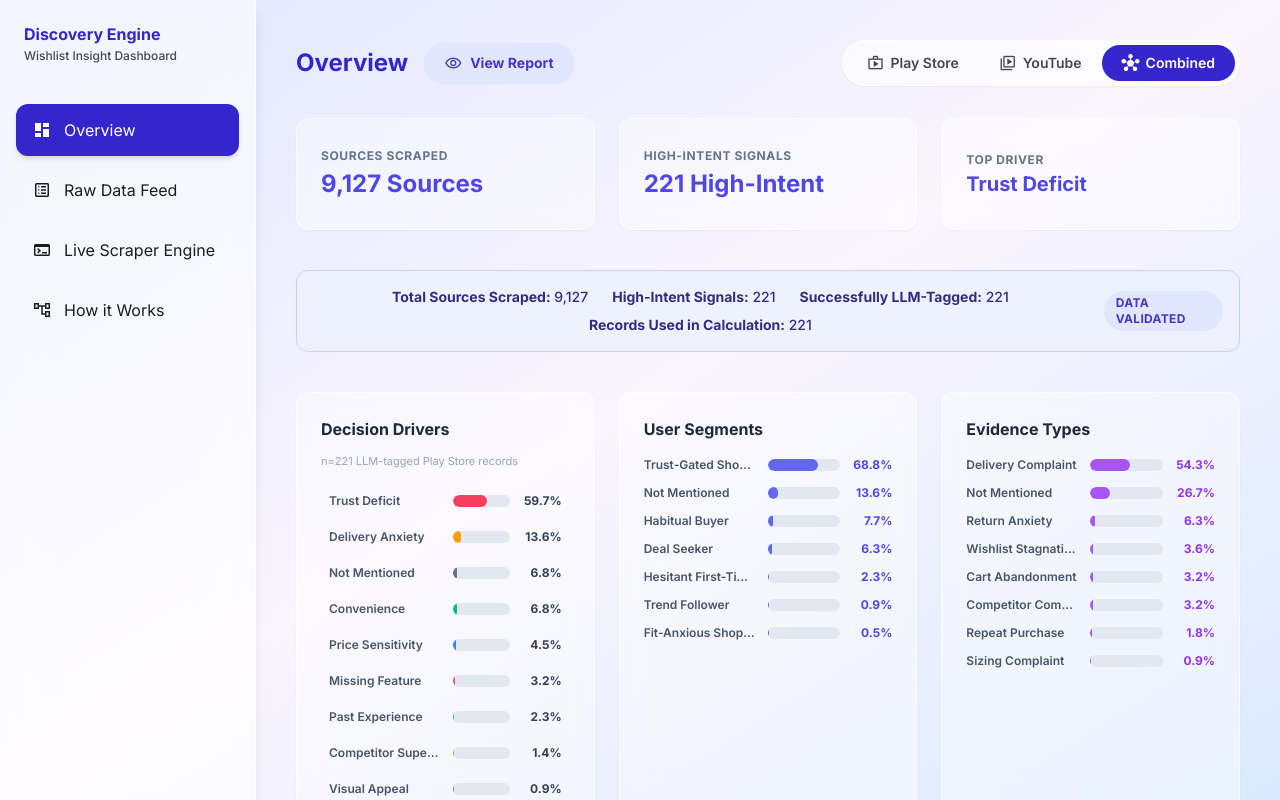
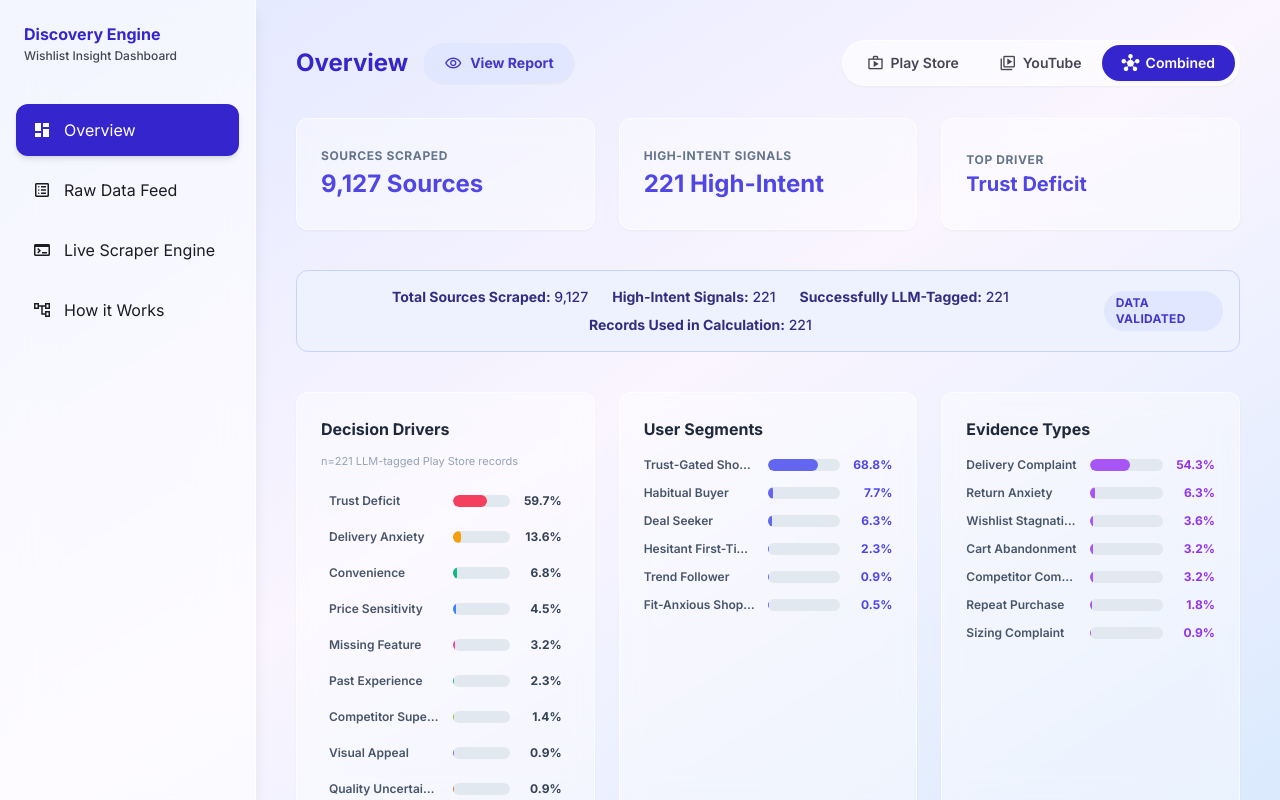
Before and after one commit to parassaini05/Grad-Project, a React (Vite) app in the folder frontend/: page / in a window 1280 px wide. Built offline with nearby package versions, Linux system fonts and the light colour scheme.

Commit message:
fix: filter out non-actionable 'Not Mentioned' category from all visualization graphs

```diff
--- a/frontend/src/components/DashboardView.jsx
+++ b/frontend/src/components/DashboardView.jsx
@@ -138,7 +138,9 @@ export default function DashboardView() {
             {selectedSource === 'youtube' ? 'n=12 (manually curated YouTube signals)' : 'n=221 LLM-tagged Play Store records'}
           </p>
           <div className="flex flex-col gap-3">
-            {Object.entries(currentData.categoryDist).map(([cat, val]) => {
+            {Object.entries(currentData.categoryDist)
+              .filter(([cat]) => cat !== 'Not Mentioned')
+              .map(([cat, val]) => {
               const col = getColor(cat);
               const isActive = selectedCategory === cat;
               return (
@@ -163,7 +165,9 @@ export default function DashboardView() {
           <h3 className="text-base font-bold text-slate-800">User Segments</h3>
           <div className="flex flex-col gap-3">
             {currentData.segmentDist
-              ? Object.entries(currentData.segmentDist).map(([seg, val]) => (
+              ? Object.entries(currentData.segmentDist)
+                  .filter(([seg]) => seg !== 'Not Mentioned')
+                  .map(([seg, val]) => (
                 <div key={seg} className="flex items-center gap-3">
                   <span className="w-28 text-xs font-semibold text-slate-600 truncate shrink-0" title={seg}>{seg}</span>
                   <div className="flex-1 bg-slate-200 rounded-full h-3 overflow-hidden">
@@ -182,7 +186,9 @@ export default function DashboardView() {
           <h3 className="text-base font-bold text-slate-800">Evidence Types</h3>
           <div className="flex flex-col gap-3">
             {currentData.evidenceDist
-              ? Object.entries(currentData.evidenceDist).map(([ev, val]) => (
+              ? Object.entries(currentData.evidenceDist)
+                  .filter(([ev]) => ev !== 'Not Mentioned')
+                  .map(([ev, val]) => (
                 <div key={ev} className="flex items-center gap-3">
                   <span className="w-28 text-xs font-semibold text-slate-600 truncate shrink-0" title={ev}>{ev}</span>
                   <div className="flex-1 bg-slate-200 rounded-full h-3 overflow-hidden">
--- a/frontend/src/components/ScraperView.jsx
+++ b/frontend/src/components/ScraperView.jsx
@@ -9,7 +9,7 @@ const COLORS = ['#3525cd', '#831ada', '#0555dd', '#9e41f5', '#4f46e5'];
 function getFrequencies(array, key) {
   const counts = {};
   array.forEach(item => {
-    if (item[key]) {
+    if (item[key] && item[key] !== "Not Mentioned") {
       counts[item[key]] = (counts[item[key]] || 0) + 1;
     }
   });
@@ -27,7 +27,7 @@ function getFrequencies(array, key) {
 function getCrossPatterns(array) {
   const counts = {};
   array.forEach(item => {
-    if (item.category && item.segment) {
+    if (item.category && item.segment && item.category !== "Not Mentioned" && item.segment !== "Not Mentioned") {
       const key = `${item.category.split(' ')[0]} × ${item.segment.split('-')[0]}`;
       counts[key] = (counts[key] || 0) + 1;
     }
```
